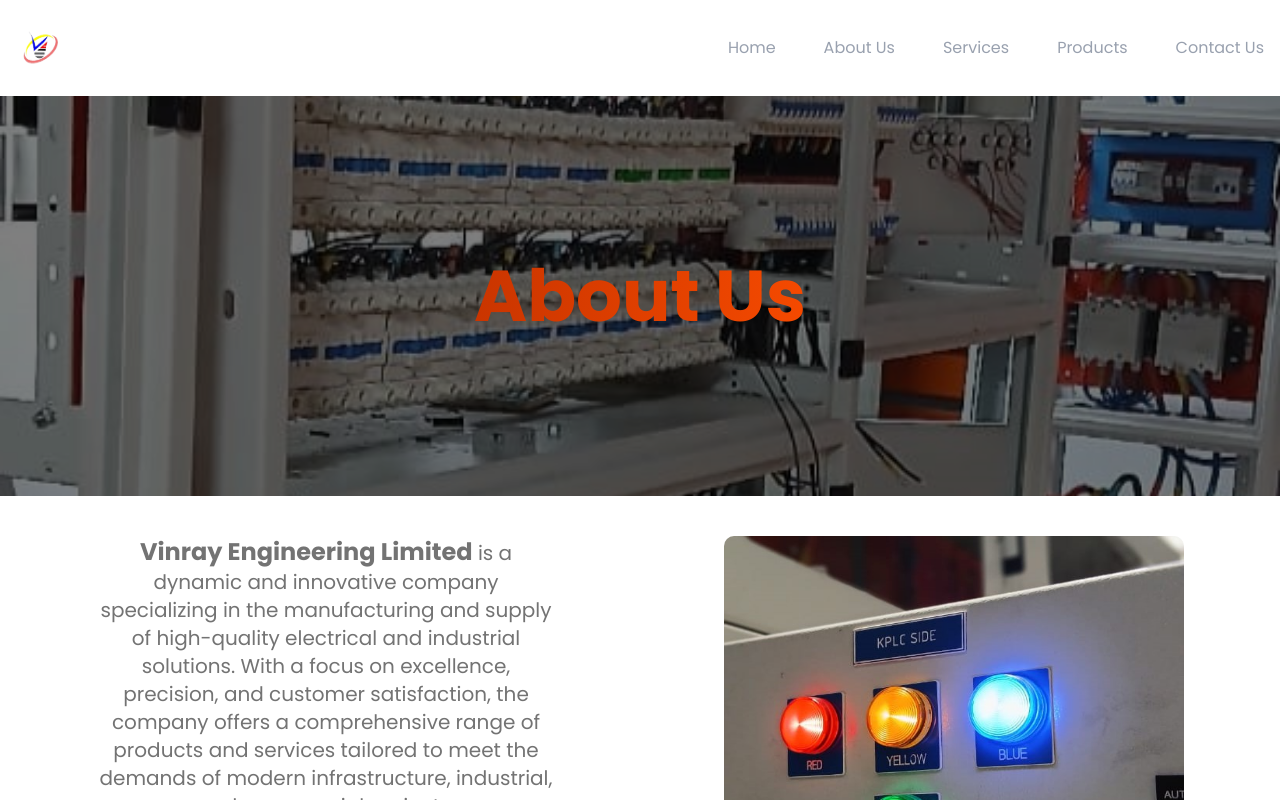
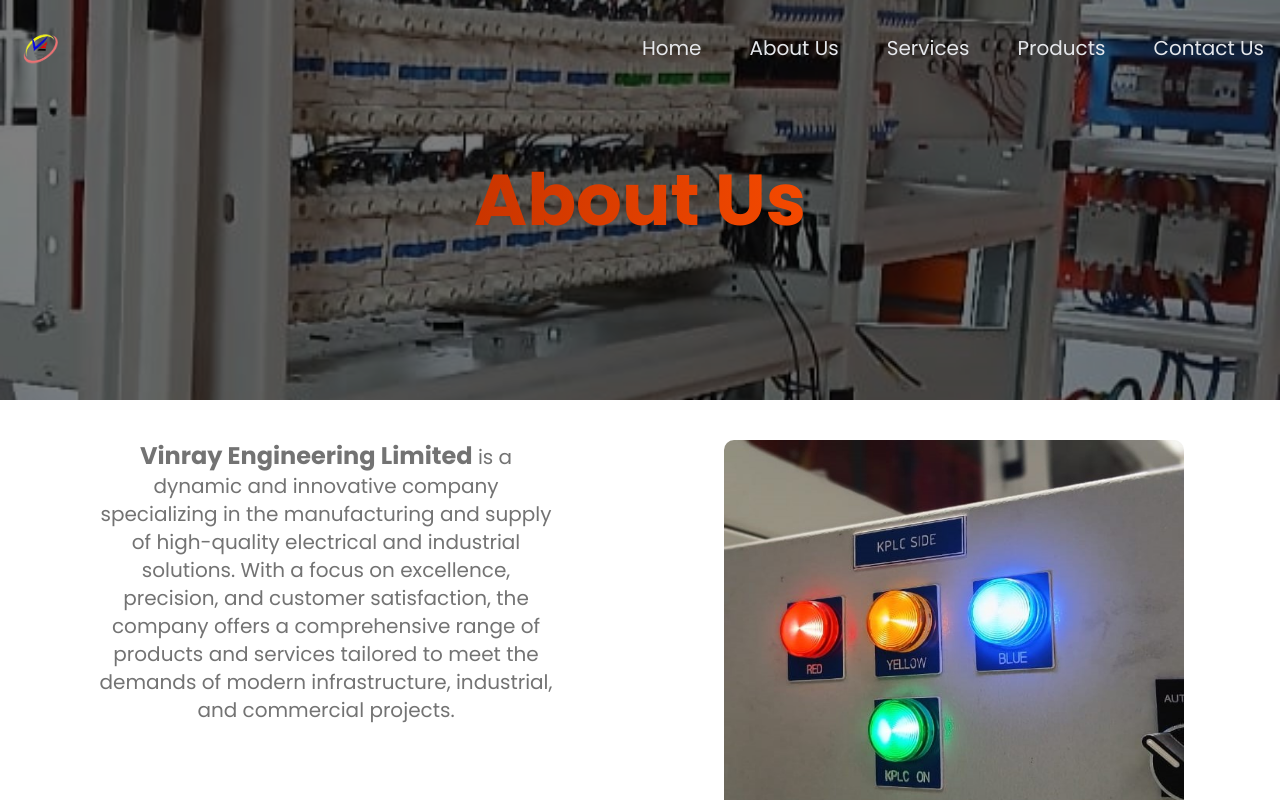
Before and after one commit to amos-babu/vinray_engineering, a React (Vite) app: page /about-us in a window 1280 px wide. Shown: the top 800 px of the page. Built offline with nearby package versions, Linux system fonts and the light colour scheme.

Commit message:
background image redesign

```diff
--- a/src/App.tsx
+++ b/src/App.tsx
@@ -10,7 +10,7 @@
 const App = () => {
   return (
     <>
-      <Navbar />
+      {/* <Navbar /> */}
 
       <div>
         <Routes>
--- a/src/components/BackgroundImage.tsx
+++ b/src/components/BackgroundImage.tsx
@@ -1,4 +1,5 @@
 import { motion } from "motion/react";
+import Navbar from "./Navbar";
 
 type BackgroundImageProps = {
   header: string;
@@ -21,7 +22,9 @@
           className="absolute inset-0 bg-cover bg-center
             before:absolute before:inset-0 before:bg-black/50"
           style={{ backgroundImage: `url(${bgImage})` }}
-        ></div>
+        >
+          <Navbar/>
+        </div>
 
         <div
           className="relative z-10 flex flex-col items-center
--- a/src/components/Navbar.tsx
+++ b/src/components/Navbar.tsx
@@ -9,7 +9,7 @@
 
   const handleOnClick = () => setOpenNavBar(!openNavBar);
   return (
-    <nav className="dark:bg-gray-900 sticky top-0 z-50 py-3 backdrop-blur-lg  border-neutral-700/80">
+    <nav className="dark:bg-gray-900 sticky top-0 z-50 py-3 bg:transparent  border-neutral-700/80">
       <div
         className="container px-4 relative max-w-screen-xl flex flex-wrap items-center
        justify-between mx-auto p-4"
--- a/src/data/links.json
+++ b/src/data/links.json
@@ -3,30 +3,30 @@
         "id": 1,
         "name": "Home",
         "to":"/",
-        "styles": "hover:text-orange-500 text-gray-400 font-normal md:text-base lg:text-base text-xl"
+        "styles": "hover:text-orange-500 text-gray-200 font-normal md:text-base lg:text-xl text-xl"
     },
     {
         "id": 2,
         "name": "About Us",
         "to":"/about-us",
-        "styles": "hover:text-orange-500 text-gray-400 font-normal md:text-base lg:text-base text-xl"
+        "styles": "hover:text-orange-500 text-gray-200 font-normal md:text-base lg:text-xl text-xl"
     },
     {
         "id": 3,
         "name": "Services",
         "to":"/services",
-        "styles": "hover:text-orange-500 text-gray-400 font-normal md:text-base lg:text-base text-xl"
+        "styles": "hover:text-orange-500 text-gray-200 font-normal md:text-base lg:text-xl text-xl"
     },
     {
         "id": 4,
         "name": "Products",
         "to":"/products",
-        "styles": "hover:text-orange-500 text-gray-400 font-normal md:text-base lg:text-base text-xl"
+        "styles": "hover:text-orange-500 text-gray-200 font-normal md:text-base lg:text-xl text-xl"
     },
     {
         "id": 5,
         "name": "Contact Us",
         "to":"/contact-us",
-        "styles": "hover:text-orange-500 text-gray-400 font-normal md:text-base lg:text-base text-xl"
+        "styles": "hover:text-orange-500 text-gray-200 font-normal md:text-base lg:text-xl text-xl"
     }
 ]
--- a/src/pages/AboutUs.tsx
+++ b/src/pages/AboutUs.tsx
@@ -6,24 +6,9 @@
 import check from "../assets/icons/check.svg";
 import aboutUsImage from "../assets/images/image-2.jpg";
 import bgImage from "../assets/images/image-8.jpg";
-import { motion, Variants } from "motion/react";
+import { motion } from "motion/react";
 
 const AboutUs = () => {
-  const iconVariants = (duration: number, axis: "x" | "y"): Variants => {
-    const animation: Variants = {
-      initial: { [axis]: -20 },
-      animate: {
-        [axis]: [10, -10],
-        transition: {
-          duration: duration,
-          ease: "linear",
-          repeat: Infinity,
-          repeatType: "reverse" as "reverse",
-        },
-      } as any,
-    };
-    return animation;
-  };
   return (
     <>
       <BackgroundImage header="About Us" bgImage={bgImage} />
@@ -89,8 +74,8 @@
       </div>
 
       <motion.div
-        whileInView={{ opacity: 1, x: 0 }}
-        initial={{ opacity: 0, x: -100 }}
+        whileInView={{ opacity: 1, y: 0 }}
+        initial={{ opacity: 0, y: -100 }}
         transition={{ duration: 1 }}
         className="font-semibold text-2xl text-center lg:mx-5 md:mx-5 mt-10 "
       >
--- a/src/pages/Home.tsx
+++ b/src/pages/Home.tsx
@@ -1,6 +1,7 @@
 import { Link } from "react-router-dom";
 import videoBg from "../assets/video/video.mp4";
 import { motion, Variants } from "motion/react";
+import Navbar from "@/components/Navbar";
 
 const Home = () => {
   const container = (
@@ -21,8 +22,10 @@
 
   return (
     <div className="flex flex-col relative h-screen w-full">
+      <Navbar />
       <div className="overlay"></div>
       <video src={videoBg} autoPlay loop muted />
+
       <div
         id="content"
         className="relative z-10 flex flex-col items-center
```
